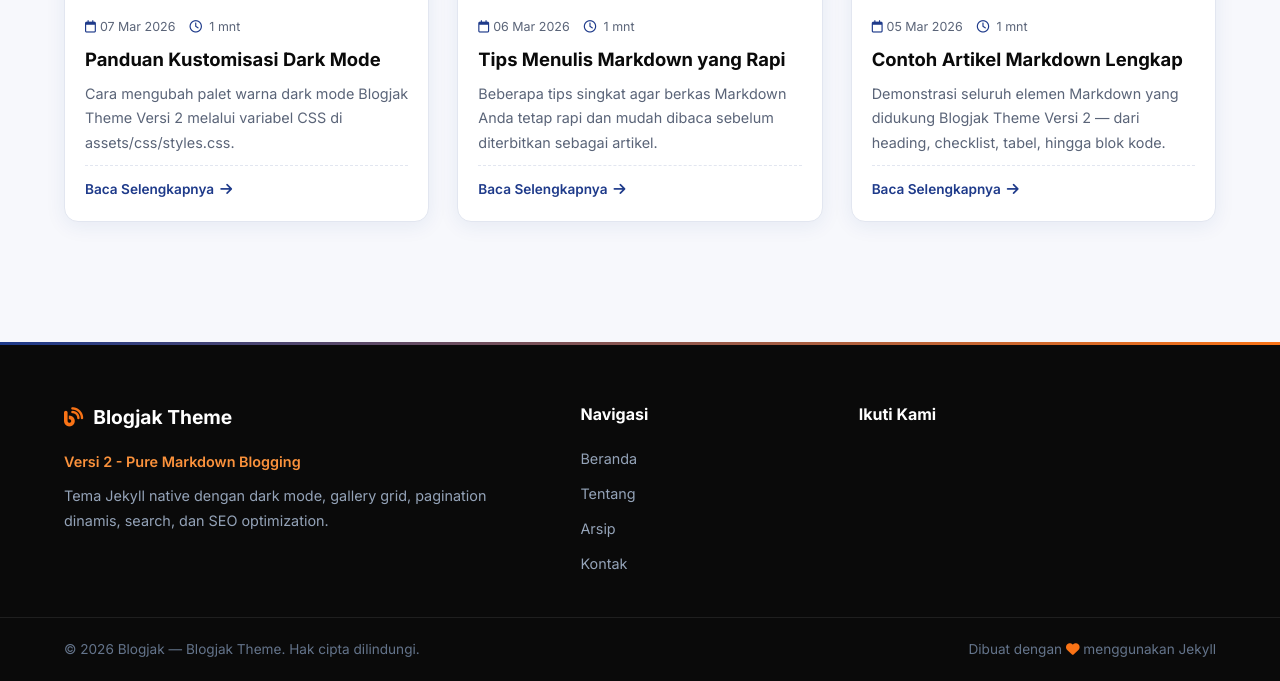
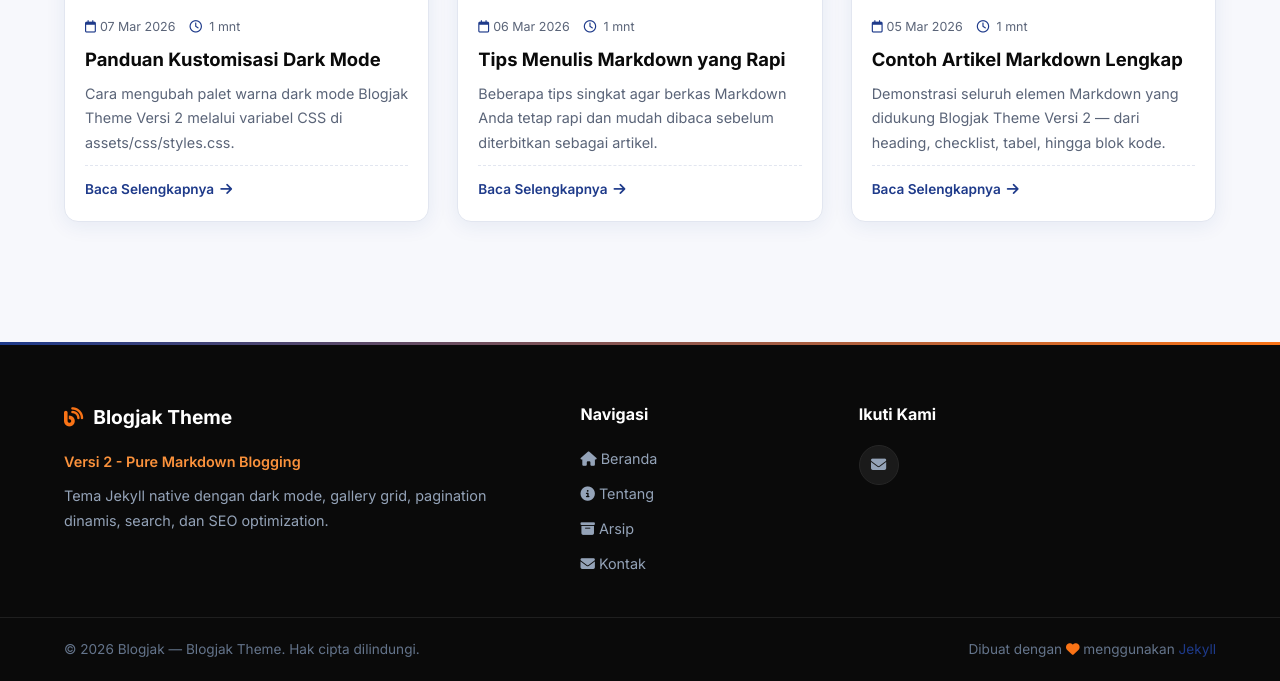
Before and after one commit to blogjak/blogjak-theme, a Jekyll site: the page built from index.html, in a window 1280 px wide and 1274 px high, cut to the strip 593-1274 px from the top of the window. Built offline with Jekyll 4.4.1, drawn with Linux system fonts in a browser that asks for light colours; the list of posts is cut into pages by our own code.

Commit message:
Update footer.html

```diff
--- a/_includes/footer.html
+++ b/_includes/footer.html
@@ -11,22 +11,111 @@
     <div class="footer-col">
       <h5>Navigasi</h5>
       <ul>
-        <li><a href="{{ '/' | relative_url }}">Beranda</a></li>
-        <li><a href="{{ '/about/' | relative_url }}">Tentang</a></li>
-        <li><a href="{{ '/archive/' | relative_url }}">Arsip</a></li>
-        <li><a href="{{ '/contact/' | relative_url }}">Kontak</a></li>
+        <li><a href="{{ '/' | relative_url }}"><i class="fa-solid fa-house"></i> Beranda</a></li>
+        <li><a href="{{ '/about/' | relative_url }}"><i class="fa-solid fa-circle-info"></i> Tentang</a></li>
+        <li><a href="{{ '/archive/' | relative_url }}"><i class="fa-solid fa-box-archive"></i> Arsip</a></li>
+        <li><a href="{{ '/contact/' | relative_url }}"><i class="fa-solid fa-envelope"></i> Kontak</a></li>
       </ul>
     </div>
 
     <div class="footer-col">
       <h5>Ikuti Kami</h5>
       <div class="social-links">
-        {% if site.social.github %}<a href="{{ site.social.github }}" target="_blank" rel="noopener" aria-label="GitHub"><i class="fa-brands fa-github"></i></a>{% endif %}
-        {% if site.social.twitter %}<a href="{{ site.social.twitter }}" target="_blank" rel="noopener" aria-label="Twitter"><i class="fa-brands fa-twitter"></i></a>{% endif %}
-        {% if site.social.facebook %}<a href="{{ site.social.facebook }}" target="_blank" rel="noopener" aria-label="Facebook"><i class="fa-brands fa-facebook"></i></a>{% endif %}
-        {% if site.social.instagram %}<a href="{{ site.social.instagram }}" target="_blank" rel="noopener" aria-label="Instagram"><i class="fa-brands fa-instagram"></i></a>{% endif %}
-        {% if site.social.youtube %}<a href="{{ site.social.youtube }}" target="_blank" rel="noopener" aria-label="YouTube"><i class="fa-brands fa-youtube"></i></a>{% endif %}
-        {% if site.social.linkedin %}<a href="{{ site.social.linkedin }}" target="_blank" rel="noopener" aria-label="LinkedIn"><i class="fa-brands fa-linkedin"></i></a>{% endif %}
+        {% if site.social.github %}
+          <a href="{{ site.social.github }}" target="_blank" rel="noopener noreferrer" aria-label="GitHub">
+            <i class="fa-brands fa-github" aria-hidden="true"></i>
+          </a>
+        {% endif %}
+
+        {% if site.social.twitter %}
+          <a href="{{ site.social.twitter }}" target="_blank" rel="noopener noreferrer" aria-label="Twitter / X">
+            <i class="fa-brands fa-x-twitter" aria-hidden="true"></i>
+          </a>
+        {% endif %}
+
+        {% if site.social.facebook %}
+          <a href="{{ site.social.facebook }}" target="_blank" rel="noopener noreferrer" aria-label="Facebook">
+            <i class="fa-brands fa-facebook-f" aria-hidden="true"></i>
+          </a>
+        {% endif %}
+
+        {% if site.social.instagram %}
+          <a href="{{ site.social.instagram }}" target="_blank" rel="noopener noreferrer" aria-label="Instagram">
+            <i class="fa-brands fa-instagram" aria-hidden="true"></i>
+          </a>
+        {% endif %}
+
+        {% if site.social.youtube %}
+          <a href="{{ site.social.youtube }}" target="_blank" rel="noopener noreferrer" aria-label="YouTube">
+            <i class="fa-brands fa-youtube" aria-hidden="true"></i>
+          </a>
+        {% endif %}
+
+        {% if site.social.linkedin %}
+          <a href="{{ site.social.linkedin }}" target="_blank" rel="noopener noreferrer" aria-label="LinkedIn">
+            <i class="fa-brands fa-linkedin-in" aria-hidden="true"></i>
+          </a>
+        {% endif %}
+
+        {% if site.social.tiktok %}
+          <a href="{{ site.social.tiktok }}" target="_blank" rel="noopener noreferrer" aria-label="TikTok">
+            <i class="fa-brands fa-tiktok" aria-hidden="true"></i>
+          </a>
+        {% endif %}
+
+        {% if site.social.telegram %}
+          <a href="{{ site.social.telegram }}" target="_blank" rel="noopener noreferrer" aria-label="Telegram">
+            <i class="fa-brands fa-telegram" aria-hidden="true"></i>
+          </a>
+        {% endif %}
+
+        {% if site.social.whatsapp %}
+          <a href="{{ site.social.whatsapp }}" target="_blank" rel="noopener noreferrer" aria-label="WhatsApp">
+            <i class="fa-brands fa-whatsapp" aria-hidden="true"></i>
+          </a>
+        {% endif %}
+
+        {% if site.social.pinterest %}
+          <a href="{{ site.social.pinterest }}" target="_blank" rel="noopener noreferrer" aria-label="Pinterest">
+            <i class="fa-brands fa-pinterest-p" aria-hidden="true"></i>
+          </a>
+        {% endif %}
+
+        {% if site.social.reddit %}
+          <a href="{{ site.social.reddit }}" target="_blank" rel="noopener noreferrer" aria-label="Reddit">
+            <i class="fa-brands fa-reddit-alien" aria-hidden="true"></i>
+          </a>
+        {% endif %}
+
+        {% if site.social.discord %}
+          <a href="{{ site.social.discord }}" target="_blank" rel="noopener noreferrer" aria-label="Discord">
+            <i class="fa-brands fa-discord" aria-hidden="true"></i>
+          </a>
+        {% endif %}
+
+        {% if site.social.medium %}
+          <a href="{{ site.social.medium }}" target="_blank" rel="noopener noreferrer" aria-label="Medium">
+            <i class="fa-brands fa-medium" aria-hidden="true"></i>
+          </a>
+        {% endif %}
+
+        {% if site.social.devto %}
+          <a href="{{ site.social.devto }}" target="_blank" rel="noopener noreferrer" aria-label="Dev.to">
+            <i class="fa-brands fa-dev" aria-hidden="true"></i>
+          </a>
+        {% endif %}
+
+        {% if site.email %}
+          <a href="mailto:{{ site.email }}" aria-label="Email">
+            <i class="fa-solid fa-envelope" aria-hidden="true"></i>
+          </a>
+        {% endif %}
+
+        {% if site.social.rss %}
+          <a href="{{ site.social.rss }}" target="_blank" rel="noopener noreferrer" aria-label="RSS Feed">
+            <i class="fa-solid fa-rss" aria-hidden="true"></i>
+          </a>
+        {% endif %}
       </div>
     </div>
   </div>
@@ -34,7 +123,10 @@
   <div class="footer-bottom">
     <div class="container">
       <p>&copy; {{ site.time | date: "%Y" }} {{ site.author }} — {{ site.title }}. Hak cipta dilindungi.</p>
-      <p class="made-with">Dibuat dengan <i class="fa-solid fa-heart"></i> menggunakan Jekyll</p>
+      <p class="made-with">
+        Dibuat dengan <i class="fa-solid fa-heart"></i> menggunakan
+        <a href="https://jekyllrb.com/" target="_blank" rel="noopener">Jekyll</a>
+      </p>
     </div>
   </div>
 </footer>
```
